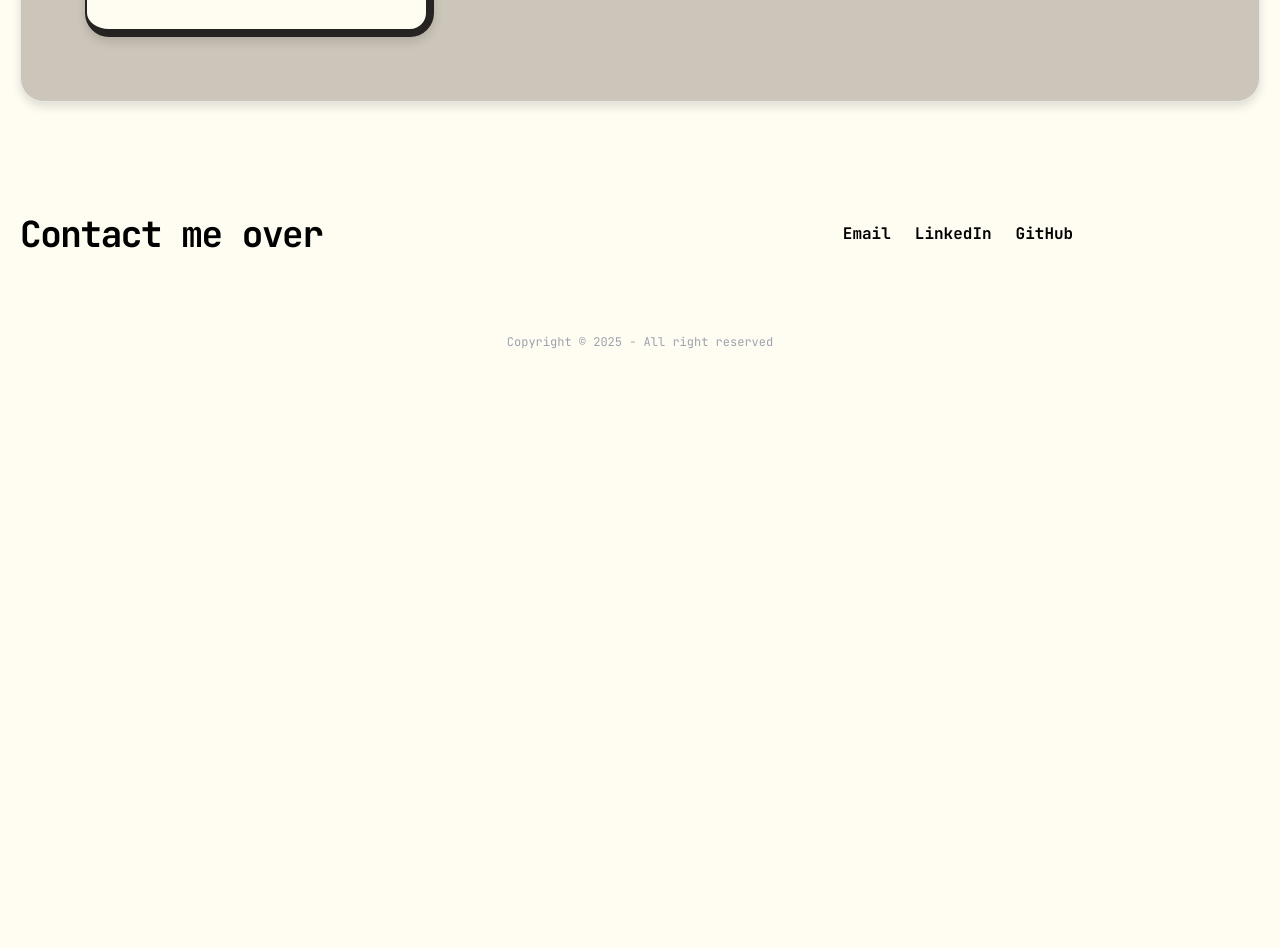
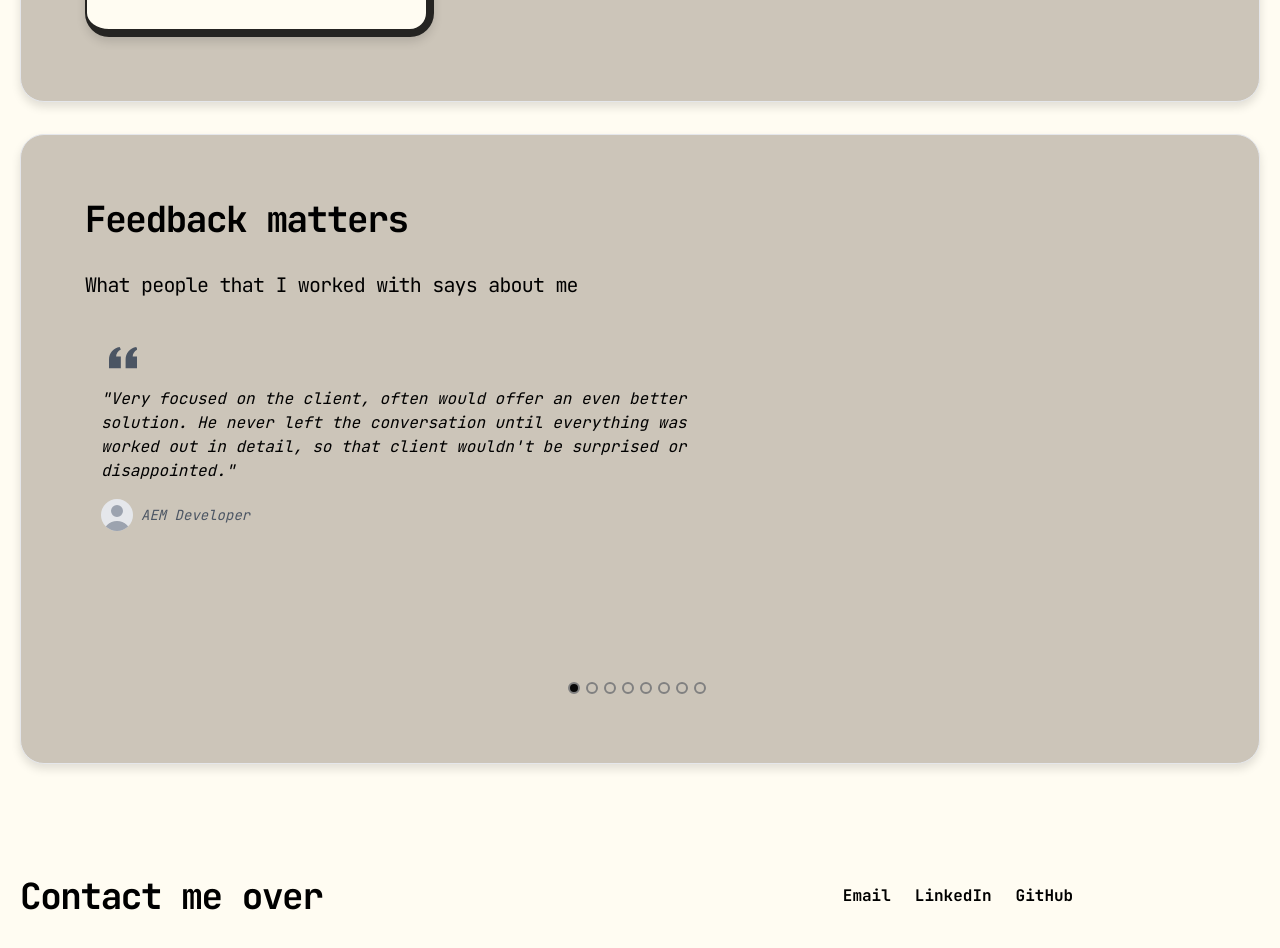
Before and after one commit to MatijaSabo/matija-sabolic.from.hr, a Next.js app: page / in a window 1280 px wide. Shown: the part 3880-4828 px from the top of the page. Before the commit the page ends 4262 px from the top, so only its background shows below. Built offline with nearby package versions, Linux system fonts and the light colour scheme.

Commit message:
Adding feedbacks

```diff
--- a/package.json
+++ b/package.json
@@ -12,6 +12,7 @@
     "next": "15.0.2",
     "react": "19.0.0-rc-02c0e824-20241028",
     "react-dom": "19.0.0-rc-02c0e824-20241028",
+    "react-multi-carousel": "^2.8.6",
     "remark": "^15.0.1",
     "remark-html": "^16.0.1"
   },
--- /dev/null
+++ b/public/data/feedbacks.json
@@ -0,0 +1,62 @@
+[
+    {
+        "feedback": "Very focused on the client, often would offer an even better solution. He never left the conversation until everything was worked out in detail, so that client wouldn't be surprised or disappointed.",
+        "author": "AEM Developer"
+    },
+    {
+        "feedback": "Matija consistently demonstrates his reliability, especially when it's decision time or taking much harder challenges that may exceed the capabilities of others in team.",
+        "author":"Project manager"
+    },
+    {
+        "feedback": "It’s always nice to work with you and your opinion with strong technical background is very valuable to the team. The team can only appreciate it to have you as a part of the team.",
+        "author": "Project manager"
+    },
+    {
+        "feedback": "On daily basis, how much, how fast, and how quality-wise you deliver, it's amazing. Keep doing a great job. It's clearly visible that you are very eager and motivated, and this will definitely push you to the next project roles.",
+        "author": "AEM Architect"
+    },
+    {
+        "feedback": "Matija has proven his deep engineering understanding by reverse engineering old pseudocode and developing reusable and performance efficient solution",
+        "author": "Project manager"
+    },
+    {
+        "feedback": "Keep up the great work!! I'm glad I've had an opportunity to work with you and learn so much. It was a pleasure working with you.",
+        "author": "AEM Developer"
+    },
+    {
+        "feedback": "It was an absolute pleasure to work with you, and I am beyond amazed for what you did on the project (given the lack of requirements), and how you handled it.",
+        "author": "Project manager"
+    },
+    {
+        "feedback": "When implementing solutions, you always think ahead, how to improve the overall feature so it can easily be reused or refactored for some future changes.",
+        "author": "AEM Architect"
+    },
+    {
+        "feedback": "You take ownership of your topics and drive them to completion - not every (even senior) Dev does this. This is a super important and extremely highly valued skill.",
+        "author": "Project manager"
+    },
+    {
+        "feedback": "Beyond your technical contributions, your positive attitude provided great moral support to the team. You truly stood out as one of the shining stars, playing a key role in both the developmentand successful delivery of the project.",
+        "author":"Project manager"
+    },
+    {
+        "feedback": "You're a truly solution-oriented developer, and you did an outstanding job implementing the API over pseudocode, even without clear requirements from the client, something not many could havehandled as efectively.",
+        "author": "FE Developer"
+    },
+    {
+        "feedback": "Your flexibility in switching from back-end to front-end work, especially to support the FE application, was incredibly valuable.",
+        "author": "FE Architect"
+    },
+    {
+        "feedback": "It’s been absolutely wonderful working with Matija on this project. His technical  expertise, proactive attitude, and consistent reliability have made a huge difference in our success. He’s not only great at solving complex problems quickly but also communicates clearly and works seamlessly with the entire team. A truly valuable asset to the project and a pleasure to work with!",
+        "author": "Project manager"
+    },
+    {
+        "feedback": "Working with Matija has been an exceptional experience. As a key development resource on our team, he consistently exceeded expectations, delivered high-quality work on time, and brought a proactive mindset to everything he does.",
+        "author": "Project manager"
+    },
+    {
+        "feedback": "What also sets Matija apart is his ability to communicate technical issues in a clear, approachable way. He has a talent for distilling technical challenges so that non-technical team members can understand the impact, the approach, and the solution. This skill has been invaluable in helping me have a better understanding of AEM as a platform, and how it has been built for our use. This is my first experience with AEM and I truly would not have the knowledge of the ins & outs of our platform without Matija's support and guidance.",
+        "author": "Client"
+    }
+]
--- a/src/app/_components/card.tsx
+++ b/src/app/_components/card.tsx
@@ -1,12 +1,12 @@
 type Props = {
-    title: string;
+    title?: string;
     description: string;
 }
 
 export function Card({title, description} : Props) {
     return (
         <div className="static section-beige-light border-2 border-r-8 border-b-8 rounded-3xl shadow-sm p-6 xl:p-8">
-            <h4 className="text-lg xl:text-xl font-bold pb-4">{title}</h4>
+            {title && <h4 className="text-lg xl:text-xl font-bold pb-4">{title}</h4> }
             <div className="text-sm xl:text-base " dangerouslySetInnerHTML={{__html: description}}></div>
         </div>
     )
--- /dev/null
+++ b/src/app/_components/quote.tsx
@@ -0,0 +1,29 @@
+type Props = {
+  text: string;
+  author?: string;
+};
+
+export function Quote({ text, author }: Props) {
+  return (
+    <figure className="max-w-screen-sm mt-4 md:mx-4 mb-12">
+        <svg className="h-8 ml-2 mb-2 text-gray-600" viewBox="0 0 24 27" fill="none" xmlns="http://www.w3.org/2000/svg">
+            <path d="M14.017 18L14.017 10.609C14.017 4.905 17.748 1.039 23 0L23.995 2.151C21.563 3.068 20 5.789 20 8H24V18H14.017ZM0 18V10.609C0 4.905 3.748 1.038 9 0L9.996 2.151C7.563 3.068 6 5.789 6 8H9.983L9.983 18L0 18Z" fill="currentColor"/>
+        </svg>
+        <blockquote>
+        <p className="text-sm xl:text-base italic mb-4">
+            "{text}"
+        </p>
+        </blockquote>
+        { author &&
+          <figcaption className="italic text-gray-600 text-xs xl:text-sm">
+            <div className="flex items-center gap-2">
+              <div className="relative w-8 h-8 overflow-hidden bg-gray-200 rounded-full dark:bg-gray-600">
+                <svg className="absolute w-10 h-10 text-gray-400 -left-1" fill="currentColor" viewBox="0 0 20 20" xmlns="http://www.w3.org/2000/svg"><path fill-rule="evenodd" d="M10 9a3 3 0 100-6 3 3 0 000 6zm-7 9a7 7 0 1114 0H3z" clip-rule="evenodd"></path></svg>
+              </div>
+              {author}
+            </div>
+          </figcaption>
+        }
+    </figure>
+  );
+}
--- /dev/null
+++ b/src/app/_components/testimonial.tsx
@@ -0,0 +1,55 @@
+"use client";
+
+import React from "react";
+import Carousel from "react-multi-carousel";
+import "react-multi-carousel/lib/styles.css";
+
+import { Quote } from "./quote";
+import data from "../../../public/data/feedbacks.json";
+import Section from "./section";
+
+const responsive = {
+  desktop: {
+    breakpoint: { max: 3000, min: 1024 },
+    items: 2,
+    slidesToSlide: 2
+  },
+  tablet: {
+    breakpoint: { max: 1024, min: 768 },
+    items: 1,
+    slidesToSlide: 1
+  },
+  mobile: {
+    breakpoint: { max: 767, min: 256 },
+    items: 1,
+    slidesToSlide: 1
+  }
+};
+
+export default function Testimonial() {
+
+    return (
+        <Section>
+            <h2 className="text-2xl xl:text-4xl font-bold tracking-tighter md:pr-8 pb-6 xl:pb-8">Feedback matters</h2>
+            <p className="text-base xl:text-xl tracking-tighter md:pr-8 pb-6 xl:pb-8">What people that I worked with says about me</p>
+            <Carousel
+                responsive={responsive}
+                autoPlay={true}
+                autoPlaySpeed={10000}
+                keyBoardControl={true}
+                swipeable={true}
+                draggable={true}
+                showDots={true}
+                infinite={true}
+                partialVisible={false}
+                ssr={true}
+                removeArrowOnDeviceType={["desktop","tablet", "mobile"]}
+                dotListClass="custom-dot-list-style"
+            >
+                {data.map((item, key) => {
+                    return <Quote text={item.feedback} author={item.author} />
+                })}
+            </Carousel>
+        </Section>
+    )
+}
--- a/src/app/page.tsx
+++ b/src/app/page.tsx
@@ -6,6 +6,7 @@ import About from "./_components/about";
 import Skills from "./_components/skills";
 import Projects from "./_components/projects";
 import Qualifications from "./_components/qualifications";
+import Testimonial from "./_components/testimonial";
 
 export default function Index() {
   return (
@@ -17,6 +18,7 @@ export default function Index() {
         <Qualifications />
         <Timeline />
         <Projects />
+        <Testimonial />
       </Container>
       <BackToTop />
     </main>
```
Also changed, not shown: 1 other file (tests, documents, lock files or other folders).
